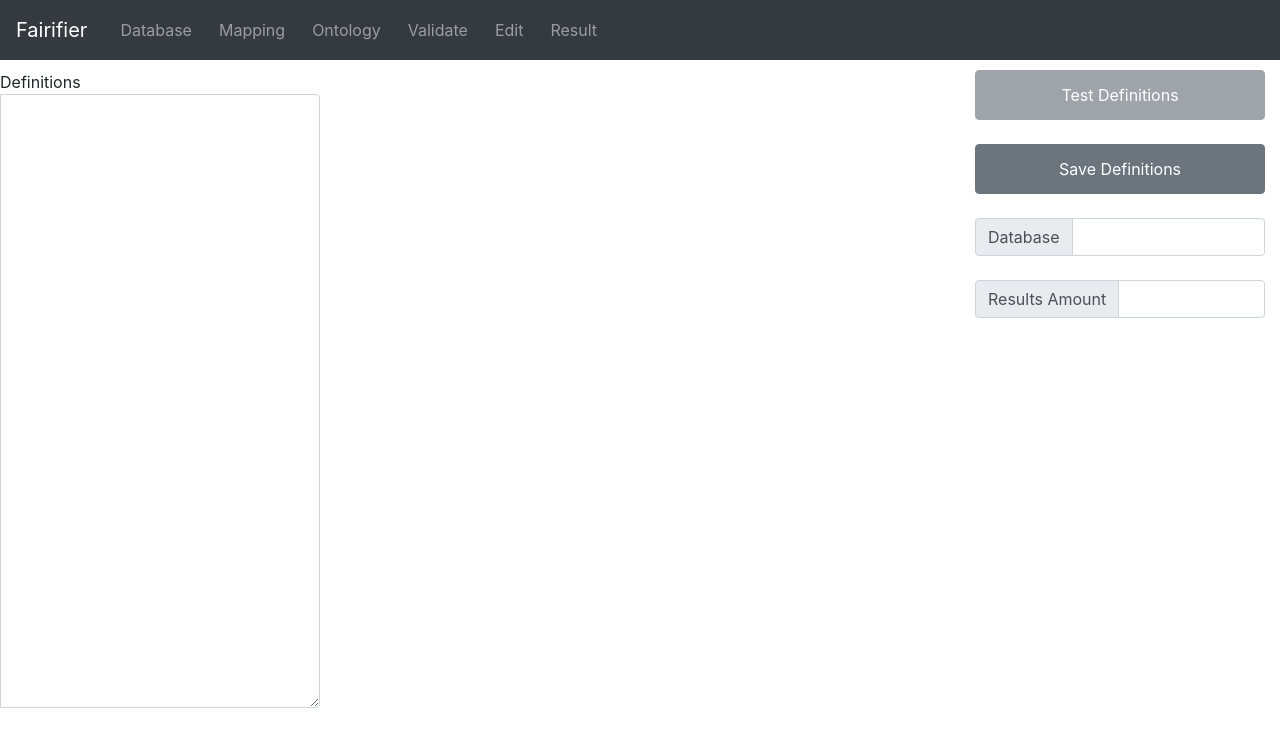
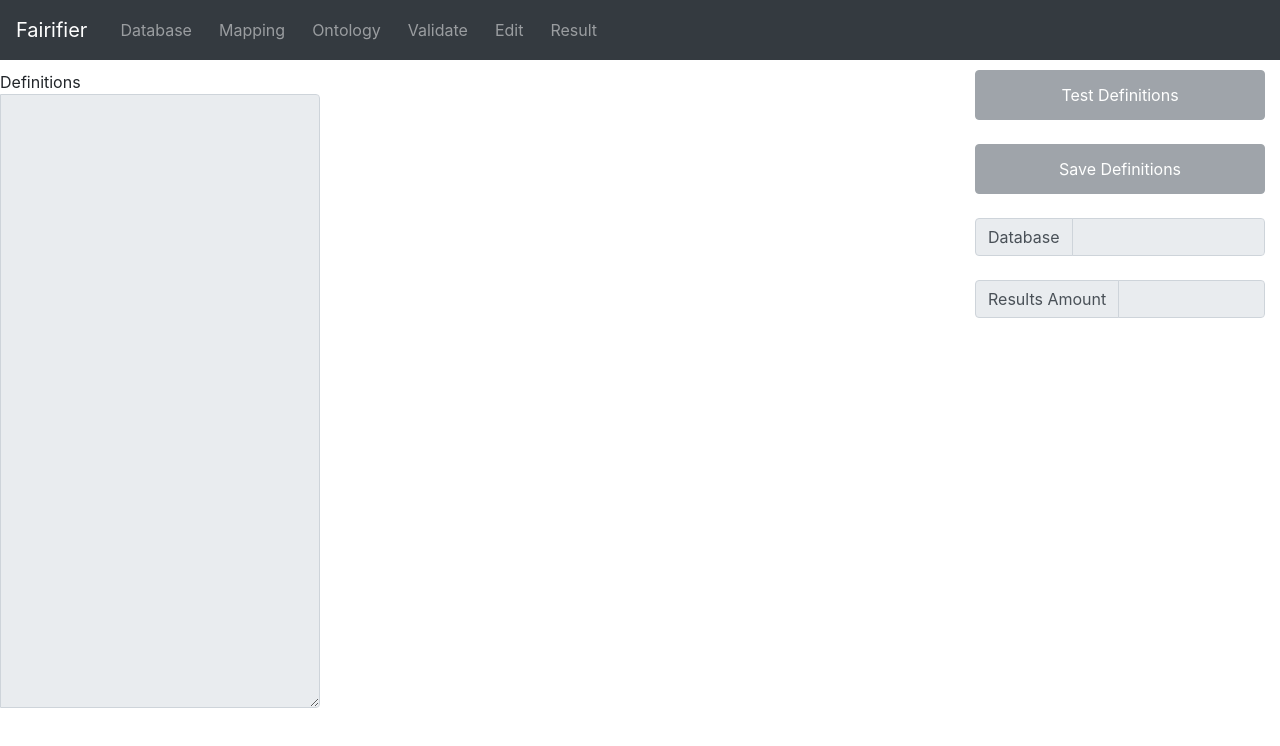
Before and after one commit to MaastrichtU-CDS/fairsights_fairifier-frontend, an Angular app: page /edit in a window 1280 px wide. Shown: the top 746 px of the page. Built offline with nearby package versions, Linux system fonts and the light colour scheme; no server answers.

Commit message:
Made the rest of the edit component not usable as long as the sql query didnt get tested positively

```diff
--- a/src/app/edit/edit.component.html
+++ b/src/app/edit/edit.component.html
@@ -7,7 +7,7 @@
                   <div class="input-group">
                       <span class="input-gdiaroup-text w-100">Definitions</span>
                   </div>
-                  <textarea class="form-control" rows="25" aria-label="With textarea" (change)="changeMappingDefinitions($event)">{{editService.mappingDefinitionChanged}}</textarea>
+                  <textarea [disabled]='!messageService.validateSaveSuccesful' class="form-control" rows="25" aria-label="With textarea" (change)="changeMappingDefinitions($event)">{{editService.mappingDefinitionChanged}}</textarea>
               </div>
           </div>
         </div>
@@ -19,20 +19,20 @@
               <div class="col-md-3">
                   <button [disabled]='!messageService.validateSaveSuccesful' (click)="testMappingDefinitions()" class="btn btn-secondary btn-block">Test Definitions</button>
                   <br>
-                  <button (click)="saveMappingDefinitions()" class="btn btn-secondary btn-block">Save Definitions</button>
+                  <button [disabled]='!messageService.validateSaveSuccesful' (click)="saveMappingDefinitions()" class="btn btn-secondary btn-block">Save Definitions</button>
                   <br>
                   <div class="input-group">
                       <div class="input-group-prepend">
                           <label for="inputTargetDatabase" class="input-group-text "> Database </label>
                       </div>
-                      <input type="text" class="form-control" id="inputTargetDatabase" (change)="changeUsedDatabase($event)">
+                      <input [disabled]='!messageService.validateSaveSuccesful' type="text" class="form-control" id="inputTargetDatabase" (change)="changeUsedDatabase($event)">
                   </div>
                   <br>
                   <div class="input-group">
                       <div class="input-group-prepend">
                           <label for="inputAmountResults" class="input-group-text "> Results Amount </label>
                       </div>
-                      <input type="text" class="form-control"  pattern="[0-9]*" id="inputAmountResults" (change)="changeResultsAmount($event)">
+                      <input [disabled]='!messageService.validateSaveSuccesful' type="text" class="form-control"  pattern="[0-9]*" id="inputAmountResults" (change)="changeResultsAmount($event)">
                   </div>
                   {{messageService.testString}}
               </div>
```
Also changed, not shown: src/app/database/database.component.html (line endings or trailing spaces).
